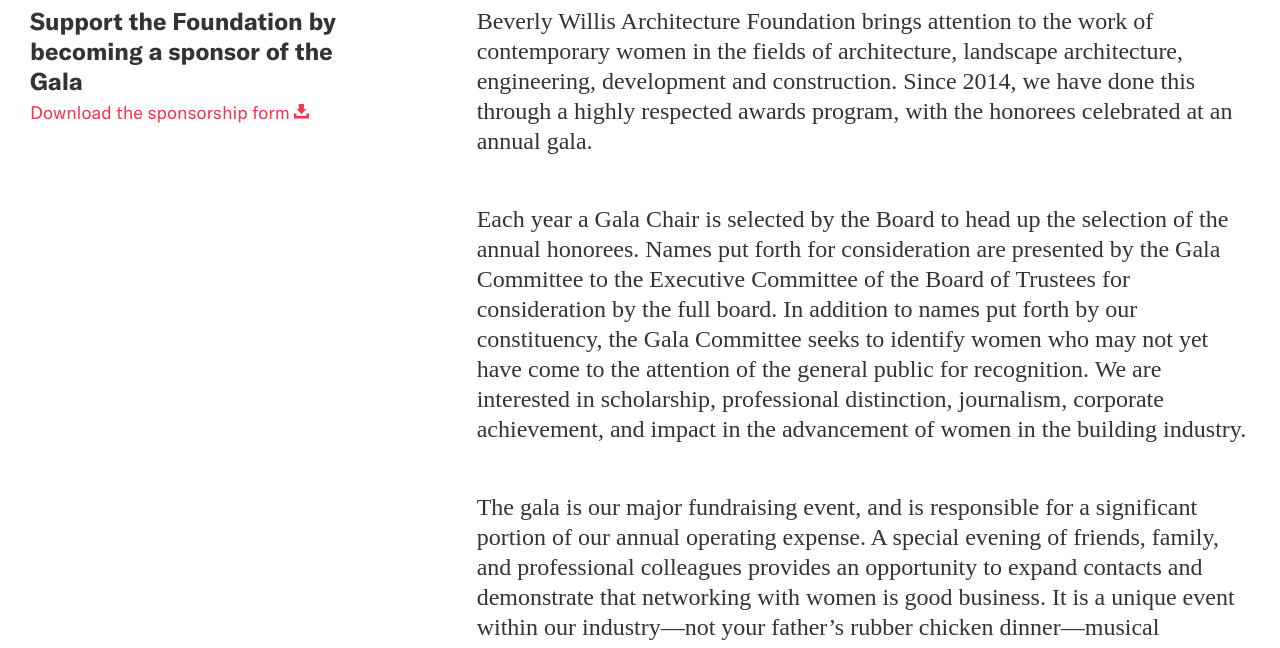
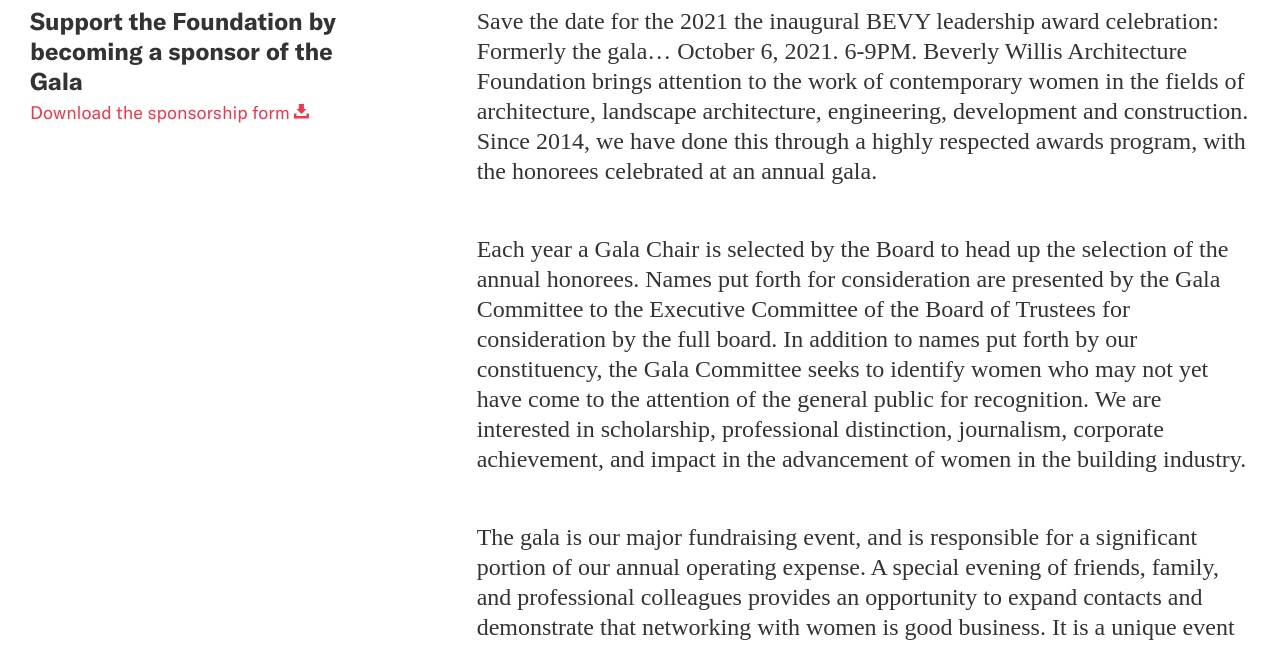
Before and after one commit to jengalas/bwaf-bbw, a Jekyll site: the page built from _programs/leadership-awards-gala.md, in a window 1280 px wide and 900 px high, scrolled down 534 px, cut to the strip 252-900 px from the top of the window. Built offline with Jekyll 4.4.1, drawn with Linux system fonts in a browser that asks for light colours; some web fonts are replaced.

Commit message:
Update from Forestry.io Aislinn McNamara updated _programs/leadership-awards-gala.md

```diff
--- a/_programs/leadership-awards-gala.md
+++ b/_programs/leadership-awards-gala.md
@@ -37,12 +37,25 @@
     link_text: Download the sponsorship form
     download: ''
     link_url: ''
-  text_block: |-
-    Beverly Willis Architecture Foundation brings attention to the work of contemporary women in the fields of architecture, landscape architecture, engineering, development and construction. Since 2014, we have done this through a highly respected awards program, with the honorees celebrated at an annual gala.
-
-    Each year a Gala Chair is selected by the Board to head up the selection of the annual honorees. Names put forth for consideration are presented by the Gala Committee to the Executive Committee of the Board of Trustees for consideration by the full board. In addition to names put forth by our constituency, the Gala Committee seeks to identify women who may not yet have come to the attention of the general public for recognition. We are interested in scholarship, professional distinction, journalism, corporate achievement, and impact in the advancement of women in the building industry.
-
-    The gala is our major fundraising event, and is responsible for a significant portion of our annual operating expense. A special evening of friends, family, and professional colleagues provides an opportunity to expand contacts and demonstrate that networking with women is good business. It is a unique event within our industry—not your father’s rubber chicken dinner—musical entertainment by The Bettys was featured in past years.
+  text_block: "Save the date for the 2021 the inaugural BEVY leadership award celebration:
+    Formerly the gala... October 6, 2021. 6-9PM. \nBeverly Willis Architecture Foundation
+    brings attention to the work of contemporary women in the fields of architecture,
+    landscape architecture, engineering, development and construction. Since 2014,
+    we have done this through a highly respected awards program, with the honorees
+    celebrated at an annual gala.\n\nEach year a Gala Chair is selected by the Board
+    to head up the selection of the annual honorees. Names put forth for consideration
+    are presented by the Gala Committee to the Executive Committee of the Board of
+    Trustees for consideration by the full board. In addition to names put forth by
+    our constituency, the Gala Committee seeks to identify women who may not yet have
+    come to the attention of the general public for recognition. We are interested
+    in scholarship, professional distinction, journalism, corporate achievement, and
+    impact in the advancement of women in the building industry.\n\nThe gala is our
+    major fundraising event, and is responsible for a significant portion of our annual
+    operating expense. A special evening of friends, family, and professional colleagues
+    provides an opportunity to expand contacts and demonstrate that networking with
+    women is good business. It is a unique event within our industry—not your father’s
+    rubber chicken dinner—musical entertainment by The Bettys was featured in past
+    years."
   section_break: false
 - template: text-block
   section_break: true
```
